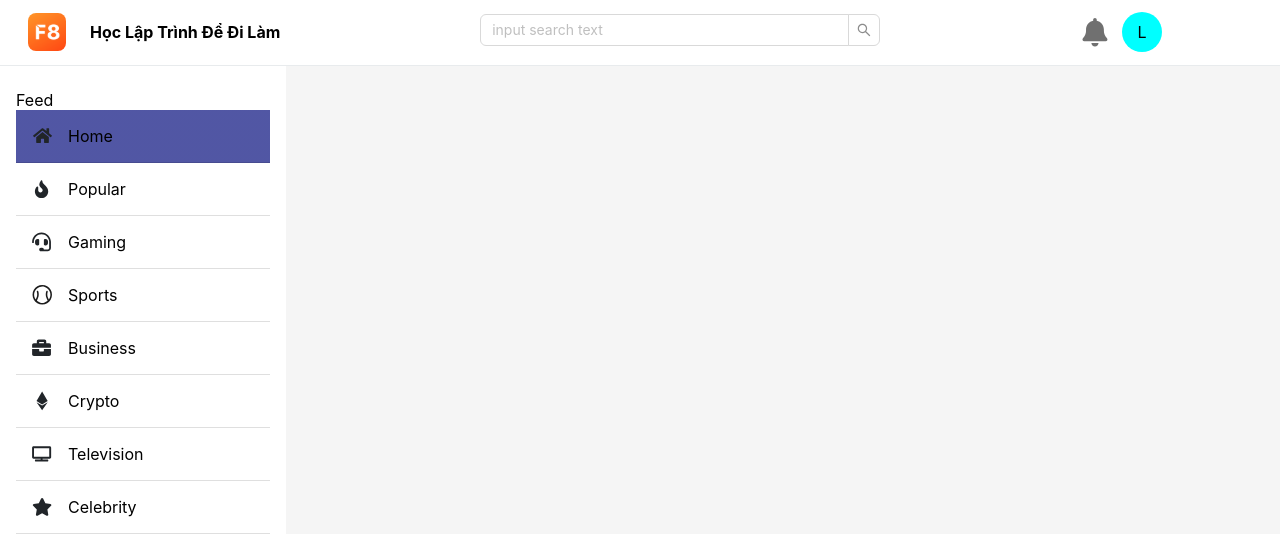
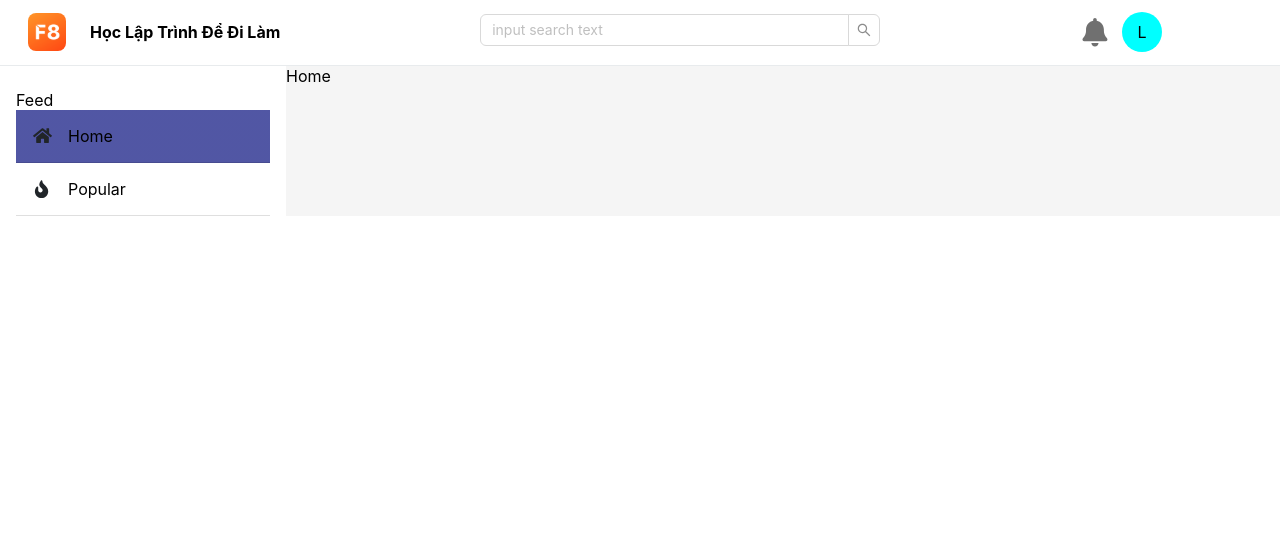
Before and after one commit to Dungoss/DATH-UDPT, a React (Create React App) app: page / in a window 1280 px wide. Shown: the top 556 px of the page. Built offline with nearby package versions, Linux system fonts and the light colour scheme.

Commit message:
apply redux to pages rendering

```diff
--- a/package.json
+++ b/package.json
@@ -11,6 +11,7 @@
     "react": "^18.2.0",
     "react-dom": "^18.2.0",
     "react-redux": "^8.1.0",
+    "react-router-dom": "^6.13.0",
     "react-scripts": "5.0.1",
     "redux": "^4.2.1",
     "resolve-url-loader": "^4.0.0",
--- a/src/App.js
+++ b/src/App.js
@@ -1,11 +1,31 @@
 import React from 'react';
+import { useSelector } from 'react-redux';
+import { BrowserRouter, Route, Routes } from 'react-router-dom';
 
 import { Layout } from './components';
+import { Home, Popular } from './pages';
 
 const App = () => {
-  return <div>
-    <Layout />
-  </div>;
+  const dataSelectPage = useSelector((state) => state.page.activePane);
+  const tabPanes = [
+    {
+      key: 'home',
+      render: <Home />,
+    },
+    {
+      key: 'popular',
+      render: <Popular />,
+    },
+  ];
+  const displayPage = tabPanes.find((_page) => _page.key === dataSelectPage);
+  return (
+    <BrowserRouter>
+      <Routes>
+        {/* <Route path="/login" element={<Login />} /> */}
+        <Route path="/" element={<Layout propchild={displayPage.render} />} />
+      </Routes>
+    </BrowserRouter>
+  );
 };
 
 export default App;
--- a/src/components/items/styles.css
+++ b/src/components/items/styles.css
@@ -1,12 +1,3 @@
-.layout__sidebar__menu {
-  width: 270px;
-  background-color: #ffffff;
-  padding: 24px 0 0 16px;
-}
-
-.layout__sidebar__menu span {
-}
-
 .item__sidebar__menu {
   display: flex;
   align-items: center;
--- a/src/components/layout/index.js
+++ b/src/components/layout/index.js
@@ -1,12 +1,13 @@
 import React, { useState } from 'react';
 import { useDispatch, useSelector } from 'react-redux';
+import PropTypes from 'prop-types';
 
 import './styles.css';
 import { Header } from '../../components';
 import { SidebarItem } from '../../components';
 import * as pageActions from '../../redux/selectMenuSidebarSlice';
 
-function Layout() {
+function Layout({ propchild }) {
   const dispatch = useDispatch();
 
   const [isActive, setIsActive] = useState(0);
@@ -21,7 +22,8 @@ function Layout() {
   return (
     <div className="layout">
       <Header />
-      <div className="layout__sidebar__menu">
+      <div className="below-header">
+        <div className="sidebar-menu">
           <span>Feed</span>
           {dataSidebar.map((_data, _idx) => {
             return (
@@ -34,8 +36,14 @@ function Layout() {
             );
           })}
         </div>
+        <div>{propchild}</div>
+      </div>
     </div>
   );
 }
 
+Layout.propTypes = {
+  propchild: PropTypes.object,
+};
+
 export { Layout };
--- a/src/components/layout/styles.css
+++ b/src/components/layout/styles.css
@@ -1,3 +1,16 @@
 .layout {
   background: #f5f5f5;
 }
+
+.below-header {
+  display: flex;
+}
+
+.sidebar-menu {
+  width: 270px;
+  background-color: #ffffff;
+  padding: 24px 0 0 16px;
+}
+
+.sidebar-menu span {
+}
--- a/src/contexts/store.js
+++ b/src/contexts/store.js
@@ -1,9 +1,11 @@
 import { configureStore } from '@reduxjs/toolkit';
 
 import sidebarReducer from '../redux/sidebarSlice';
+import pageSlice from '../redux/selectMenuSidebarSlice';
 
 const rootReducer = {
   sidebar: sidebarReducer,
+  page: pageSlice,
 };
 
 export const store = configureStore({
--- /dev/null
+++ b/src/pages/home/index.js
@@ -0,0 +1,7 @@
+import React from 'react';
+
+const Home = () => {
+  return <div>Home</div>;
+};
+
+export { Home };
--- a/src/pages/index.js
+++ b/src/pages/index.js
@@ -1,9 +1,2 @@
-import React from 'react'
-
-const index = () => {
-  return (
-    <div>index</div>
-  )
-}
-
-export default index
+export * from './home';
+export * from './popular';
--- /dev/null
+++ b/src/pages/popular/index.js
@@ -0,0 +1,7 @@
+import React from 'react';
+
+const Popular = () => {
+  return <div>Popular</div>;
+};
+
+export { Popular };
--- a/src/redux/selectMenuSidebarSlice.js
+++ b/src/redux/selectMenuSidebarSlice.js
@@ -1,11 +1,11 @@
 import { createSlice } from '@reduxjs/toolkit';
 
 const initialState = {
-  activePane: 'dashboard',
+  activePane: 'home',
 };
 
 export const pageSlice = createSlice({
-  name: 'popPage',
+  name: 'Page',
   initialState,
   reducers: {
     setActivePane: (state, action) => {
--- a/src/redux/sidebarSlice.js
+++ b/src/redux/sidebarSlice.js
@@ -3,12 +3,12 @@ import { createSlice } from '@reduxjs/toolkit';
 import {
   IconHome,
   IconPopular,
-  IconGame,
-  IconSport,
-  IconBusiness,
-  IconCrypto,
-  IconTV,
-  IconCeleb,
+  // IconGame,
+  // IconSport,
+  // IconBusiness,
+  // IconCrypto,
+  // IconTV,
+  // IconCeleb,
 } from '../utils/constants/img';
 
 const dataSidebar = [
@@ -24,42 +24,42 @@ const dataSidebar = [
     icon: IconPopular,
     key: 'popular',
   },
-  {
-    id: 2,
-    name: 'Gaming',
-    icon: IconGame,
-    key: 'gaming',
-  },
-  {
-    id: 3,
-    name: 'Sports',
-    icon: IconSport,
-    key: 'sports',
-  },
-  {
-    id: 4,
-    name: 'Business',
-    icon: IconBusiness,
-    key: 'business',
-  },
-  {
-    id: 5,
-    name: 'Crypto',
-    icon: IconCrypto,
-    key: 'crypto',
-  },
-  {
-    id: 6,
-    name: 'Television',
-    icon: IconTV,
-    key: 'television',
-  },
-  {
-    id: 7,
-    name: 'Celebrity',
-    icon: IconCeleb,
-    key: 'celebrity',
-  },
+  // {
+  //   id: 2,
+  //   name: 'Gaming',
+  //   icon: IconGame,
+  //   key: 'gaming',
+  // },
+  // {
+  //   id: 3,
+  //   name: 'Sports',
+  //   icon: IconSport,
+  //   key: 'sports',
+  // },
+  // {
+  //   id: 4,
+  //   name: 'Business',
+  //   icon: IconBusiness,
+  //   key: 'business',
+  // },
+  // {
+  //   id: 5,
+  //   name: 'Crypto',
+  //   icon: IconCrypto,
+  //   key: 'crypto',
+  // },
+  // {
+  //   id: 6,
+  //   name: 'Television',
+  //   icon: IconTV,
+  //   key: 'television',
+  // },
+  // {
+  //   id: 7,
+  //   name: 'Celebrity',
+  //   icon: IconCeleb,
+  //   key: 'celebrity',
+  // },
 ];
 
 const sidebarReducer = createSlice({
```
Also changed, not shown: 1 other file (tests, documents, lock files or other folders). Lines whose indentation alone changed are shown as unchanged.
